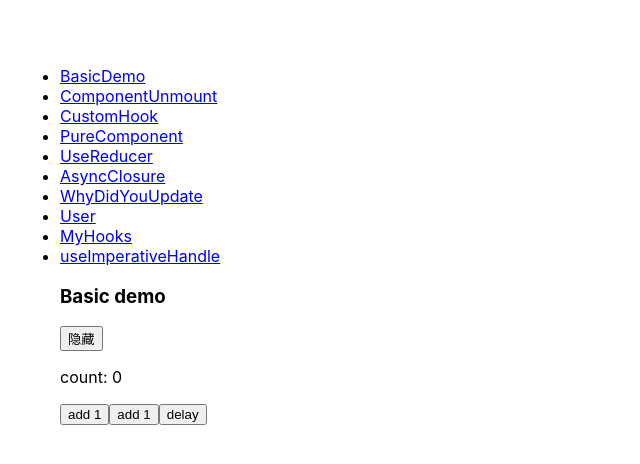
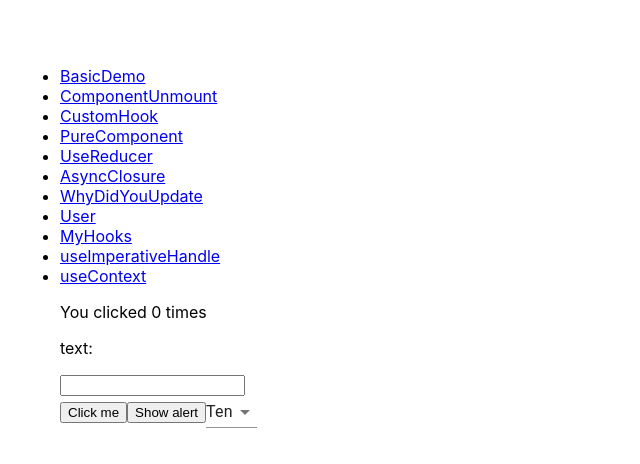
Before and after one commit to HarryChen0506/react-demo, a React app: page /BasicDemo in a window 1280 px wide. Shown: the top 464 px of the page, without its empty margins (0-640 px from the left). Built offline with nearby package versions, Linux system fonts and the light colour scheme.

Commit message:
context hook

```diff
--- a/package.json
+++ b/package.json
@@ -4,6 +4,7 @@
   "private": true,
   "dependencies": {
     "@babel/core": "7.8.4",
+    "@material-ui/core": "^4.11.2",
     "@svgr/webpack": "4.3.3",
     "@testing-library/jest-dom": "^4.2.4",
     "@testing-library/react": "^9.5.0",
--- a/src/App.js
+++ b/src/App.js
@@ -12,6 +12,7 @@ import WhyDidYouUpdate from './pages/why-did-you-update'
 import User from './pages/User'
 import MyHooks from './pages/my-hooks'
 import ImperativeHandleHooks from './pages/imperative-hook'
+import ContextHooks from './pages/context-hook'
 
 function App() {
   return (
@@ -28,6 +29,7 @@ function App() {
           <li><Link to="/User">User</Link></li>
           <li><Link to="/MyHooks">MyHooks</Link></li>
           <li><Link to="/useImperativeHandle">useImperativeHandle</Link></li>
+          <li><Link to="/useContext">useContext</Link></li>
           <Route path="/BasicDemo" exact component={BasicDemo} />
           <Route path="/ComponentUnmount" exact component={ComponentUnmount} />
           <Route path="/CustomHook" exact component={CustomHook} />
@@ -38,6 +40,7 @@ function App() {
           <Route path="/User" exact component={User} />
           <Route path="/MyHooks" exact component={MyHooks} />
           <Route path="/useImperativeHandle" exact component={ImperativeHandleHooks} />
+          <Route path="/useContext" exact component={ContextHooks} />
         </ul>
       </Router>
     </div>
--- a/src/pages/basic-demo/index.js
+++ b/src/pages/basic-demo/index.js
@@ -1,4 +1,17 @@
-import React from 'react'
+import React, { useState, useCallback, useRef } from 'react'
+import Select from '@material-ui/core/Select'
+import MenuItem from '@material-ui/core/MenuItem'
+import { makeStyles } from '@material-ui/core/styles'
+
+const useStyles = makeStyles({
+  root: {
+    background: 'linear-gradient(45deg, #FE6B8B 30%, #FF8E53 90%)',
+    color: '#ff0'
+  },
+  label: {
+    textTransform: 'capitalize',
+  },
+})
 /* eslint-disable */
 const BasicDemo = () => {
   const [visiable, setVisiable] = React.useState(true)
@@ -10,6 +23,7 @@ const BasicDemo = () => {
     </>
   )
 }
+
 const Demo = () => {
   const [count, setCount] = React.useState(0)
   const handleDelay = React.useCallback((e) => {
@@ -35,4 +49,43 @@ const Demo = () => {
     </>
   )
 }
-export default BasicDemo
+
+function Example() {
+  const classes = useStyles();
+  const [count, setCount] = useState(0);
+  const [text, setText] = useState('');
+  const ref = useRef()
+  ref.current = count
+  const handleAlertClick = useCallback(() => {
+    setTimeout(() => {
+      alert('You clicked on: ' + count + ':' + ref.current);
+    }, 1500);
+  }, [text])
+
+  return (
+    <div>
+      <p>You clicked {count} times</p>
+      <p>text: {text} </p>
+      <input onChange={e => setText(e.target.value)}></input>
+      <br />
+      <button onClick={() => setCount(count + 1)}>
+        Click me
+      </button>
+      <button onClick={handleAlertClick}>
+        Show alert
+      </button>
+      <Select
+        labelId="demo-simple-select-label"
+        id="demo-simple-select"
+        value={10}
+        onChange={() => { }}
+      >
+        <MenuItem value={10} classes={{ root: classes.root }}> Ten</MenuItem>
+        <MenuItem value={20}>Twenty</MenuItem>
+        <MenuItem value={30}>Thirty</MenuItem>
+      </Select>
+    </div >
+  );
+}
+
+export default Example
--- /dev/null
+++ b/src/pages/context-hook/index.js
@@ -0,0 +1,29 @@
+/* eslint-disable */
+import React, { useState, useContext, createContext } from 'react'
+
+const context = createContext({})
+
+const Counter = () => {
+  const value = useContext(context)
+  console.log('value', value)
+  return (
+    <div>
+      <span>count: {value.count}</span>
+      <button onClick={() => value.onChange()}>加1</button>
+    </div>
+  )
+}
+
+const CustomHook = function () {
+  const [count, setCount] = useState(10)
+  return (
+    <>
+      <h3>context hook</h3>
+      <context.Provider value={{ count: count, onChange: () => setCount(v => v + 1) }}>
+        <Counter />
+      </context.Provider>
+    </>
+  )
+}
+
+export default CustomHook
```
Also changed, not shown: 1 other file (tests, documents, lock files or other folders).
